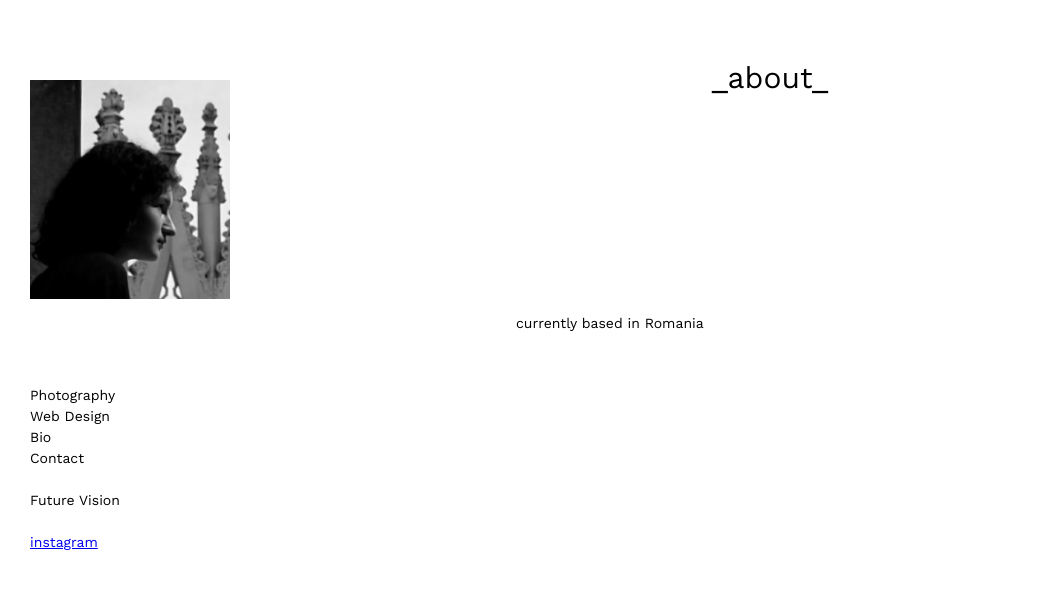
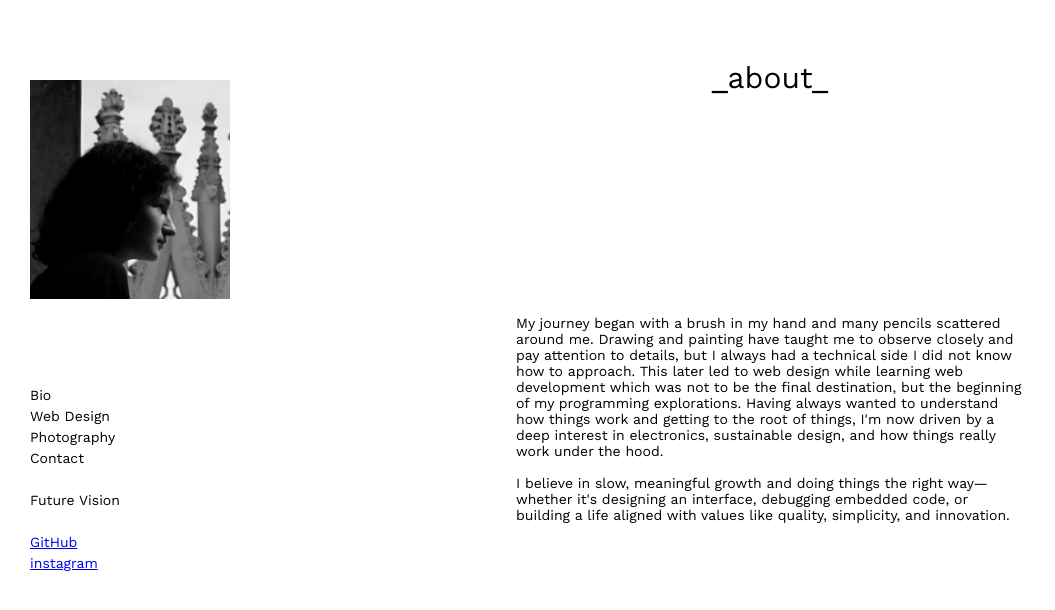
Before and after one commit to Bianca-ME/portofoliu-v1, a React (Create React App) app: page /bio in a window 1280 px wide. Shown: the top 610 px of the page, without its empty margins (0-1055 px from the left). Built offline with nearby package versions, Linux system fonts and the light colour scheme.

Commit message:
Small changes in app, components, and dependencies. Bigger update yet to come.
Changed Bio, removed a few photos, changed React Components order in left panel. files package-lock.json and package.json also changed

```diff
--- a/package.json
+++ b/package.json
@@ -9,7 +9,7 @@
     "react": "^18.2.0",
     "react-dom": "^18.2.0",
     "react-router-dom": "^6.14.0",
-    "react-scripts": "5.0.1",
+    "react-scripts": "^5.0.1",
     "web-vitals": "^2.1.4"
   },
   "scripts": {
--- a/src/App.js
+++ b/src/App.js
@@ -43,17 +43,17 @@ const App = () => {
                 </Link>
               </li>
               <li>
-                <NavLink className='visited-link' to='/photography' activeClassName="active-link">Photography</NavLink>
+                <NavLink className='visited-link' to='/bio' activeClassName="active-link">Bio</NavLink>
               </li>
               <li>
                 <NavLink className='visited-link' to='/web-design' activeClassName="active-link">Web Design</NavLink>
               </li>
+              <li>
+                <NavLink className='visited-link' to='/photography' activeClassName="active-link">Photography</NavLink>
+              </li>
               {/* <li>
                 <NavLink className='visited-link' to='/drawings' activeClassName="active-link">Drawings</NavLink>
               </li> */}
-              <li>
-                <NavLink className='visited-link' to='/bio' activeClassName="active-link">Bio</NavLink>
-              </li>
               <li>
                 <NavLink className='visited-link' to='/contact' activeClassName="active-link">Contact</NavLink>
               </li>
@@ -62,6 +62,7 @@ const App = () => {
                 <NavLink className='visited-link' to='/vision' activeClassName="active-link">Future Vision</NavLink>
               </li>
               <br/>
+              <li className='visited-link'><a href='https://github.com/Bianca-ME' target='_blank' rel='noreferrer'>GitHub</a></li>
               <li className='visited-link'><a href='https://www.instagram.com/august_omen/' target='_blank' rel='noreferrer'>instagram</a></li>
             </ul>
           </nav>
@@ -74,10 +75,10 @@ const App = () => {
             <Route exact path="/" element={showHomePage ? <HomePage /> : <HomePage />} />
 
             {/* Route for React v18.2.0 */}
+            <Route path='/bio' element={<Bio />} />
             <Route path='/web-design' element={<WebDesign />} />
             <Route path='/photography' element={<Photography />} />
             <Route path='/drawings' element={<Drawings />} />
-            <Route path='/bio' element={<Bio />} />
             <Route path='/contact' element={<Contact />} />
             <Route path='/vision' element={<Vision />} />
 
--- a/src/components/Bio.js
+++ b/src/components/Bio.js
@@ -7,8 +7,10 @@ export default function Bio() {
             {/* idea: by highlighting, reveal sensitive information. anxiety? */}
             <p className='page-header'>_about_</p>
             <div className='general-text-padding-container'>
-                <p>currently based in Romania</p>
-
+                <p>My journey began with a brush in my hand and many pencils scattered around me. Drawing and painting have taught me to observe closely and pay attention to details, but I always had a technical side I did not know how to approach. This later led to web design while learning web development which was not to be the final destination, but the beginning of my programming explorations. Having always wanted to understand how things work and getting to the root of things, I'm now driven by a deep interest in electronics, sustainable design, and how things really work under the hood.</p>
+                <br />
+                <p>I believe in slow, meaningful growth and doing things the right way—whether it's designing an interface, debugging embedded code, or building a life aligned with values like quality, simplicity, and innovation.</p>
+                <br />
             </div>
 
         </main>
--- a/src/components/Photography.js
+++ b/src/components/Photography.js
@@ -9,7 +9,7 @@ export default function Photography() {
 
             <p className="page-header">_photography_</p>
             <div className='images-container'>
-                <img src={ImgDemo[1]} alt="" className="imgdemo" />
+                {/* <img src={ImgDemo[1]} alt="" className="imgdemo" /> */}
                 <img src={ImgDemo[2]} alt="" className="imgdemo" />
                 <img src={ImgDemo[3]} alt="" className="imgdemo" />
                 <img src={ImgDemo[4]} alt="" className="imgdemo" />
@@ -58,7 +58,7 @@ export default function Photography() {
                 <img src={ImgDemo[46]} alt="" className="imgdemo" />
                 <img src={ImgDemo[47]} alt="" className="imgdemo" />
                 <img src={ImgDemo[48]} alt="" className="imgdemo" />
-                <img src={ImgDemo[49]} alt="" className="imgdemo" />
+                {/* <img src={ImgDemo[49]} alt="" className="imgdemo" /> */}
                 <img src={ImgDemo[50]} alt="" className="imgdemo" />
                 <img src={ImgDemo[51]} alt="" className="imgdemo" />
                 <img src={ImgDemo[52]} alt="" className="imgdemo" />
@@ -73,7 +73,7 @@ export default function Photography() {
                 <img src={ImgDemo[61]} alt="" className="imgdemo" />
                 <img src={ImgDemo[62]} alt="" className="imgdemo" />
                 <img src={ImgDemo[63]} alt="" className="imgdemo" />
-                <img src={ImgDemo[64]} alt="" className="imgdemo" />
+                {/* <img src={ImgDemo[64]} alt="" className="imgdemo" /> */}
                 <img src={ImgDemo[65]} alt="" className="imgdemo" />
                 <img src={ImgDemo[66]} alt="" className="imgdemo" />
                 <img src={ImgDemo[67]} alt="" className="imgdemo" />
@@ -82,7 +82,7 @@ export default function Photography() {
                 <img src={ImgDemo[70]} alt="" className="imgdemo" />
                 <img src={ImgDemo[71]} alt="" className="imgdemo" />
                 <img src={ImgDemo[72]} alt="" className="imgdemo" />
-                <img src={ImgDemo[73]} alt="" className="imgdemo" />
+                {/* <img src={ImgDemo[73]} alt="" className="imgdemo" /> */}
                 <img src={ImgDemo[74]} alt="" className="imgdemo" />
                 <img src={ImgDemo[75]} alt="" className="imgdemo" />
             </div>
```
Also changed, not shown: 1 other file (tests, documents, lock files or other folders).
